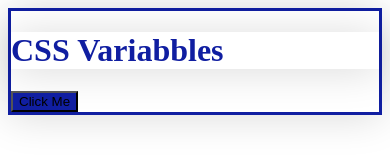
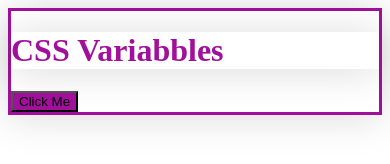
Before and after one commit to sun-n-y/modernCss, a plain HTML site: page index.html in a window 390 px wide. Drawn offline with Linux system fonts and the light colour scheme.

Commit message:
add root variables with media variables

```diff
--- a/styles.css
+++ b/styles.css
@@ -1,6 +1,12 @@
 :root {
   --brand-color: rgb(16, 30, 161);
   --box-shadow: 0px 2px 40px rgba(0, 0, 0, 0.15);
+}
+
+@media screen and (max-width: 800px) {
+  :root {
+    --brand-color: rgb(161, 16, 154);
+  }
 }
 
 button {
```
